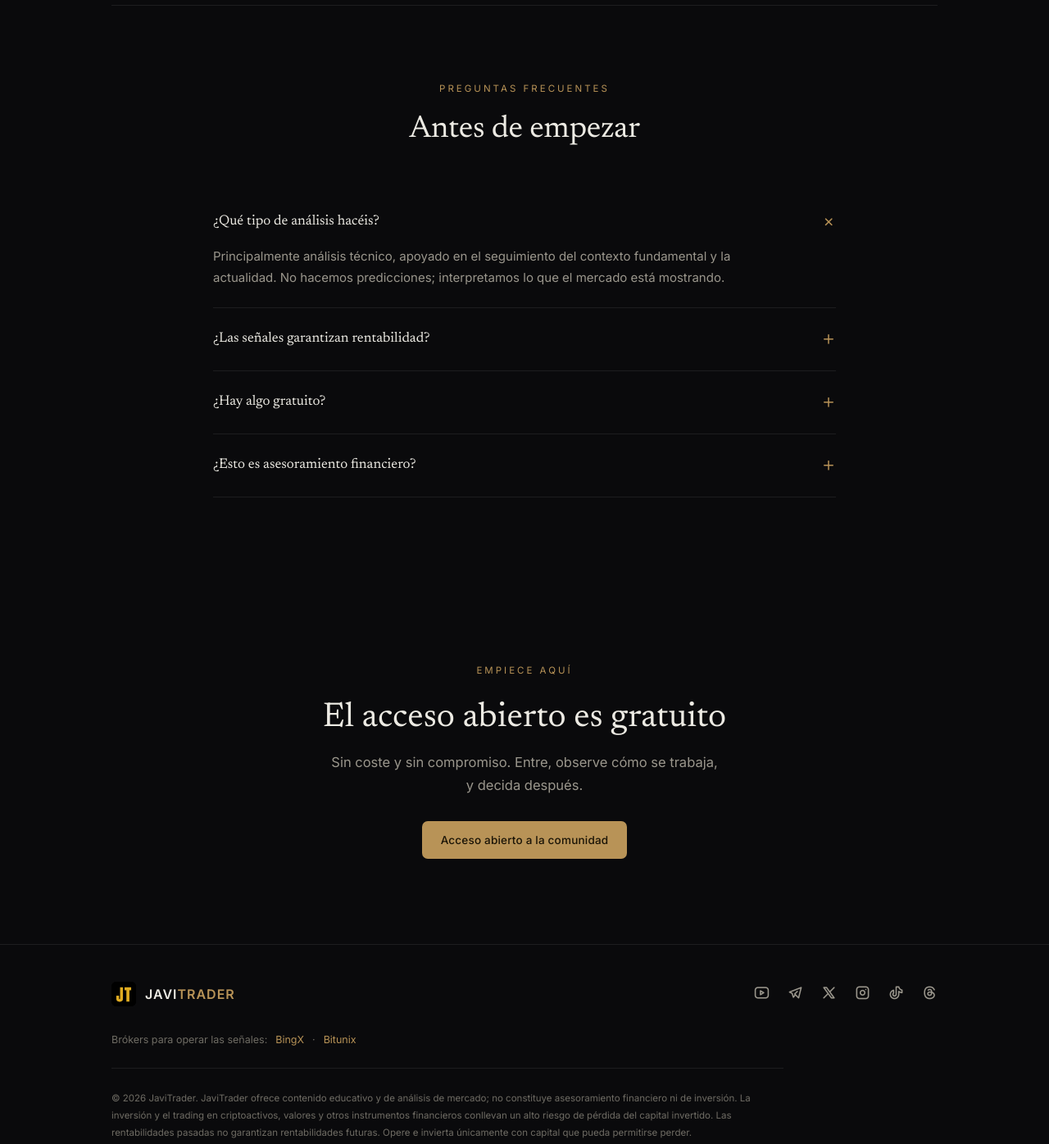
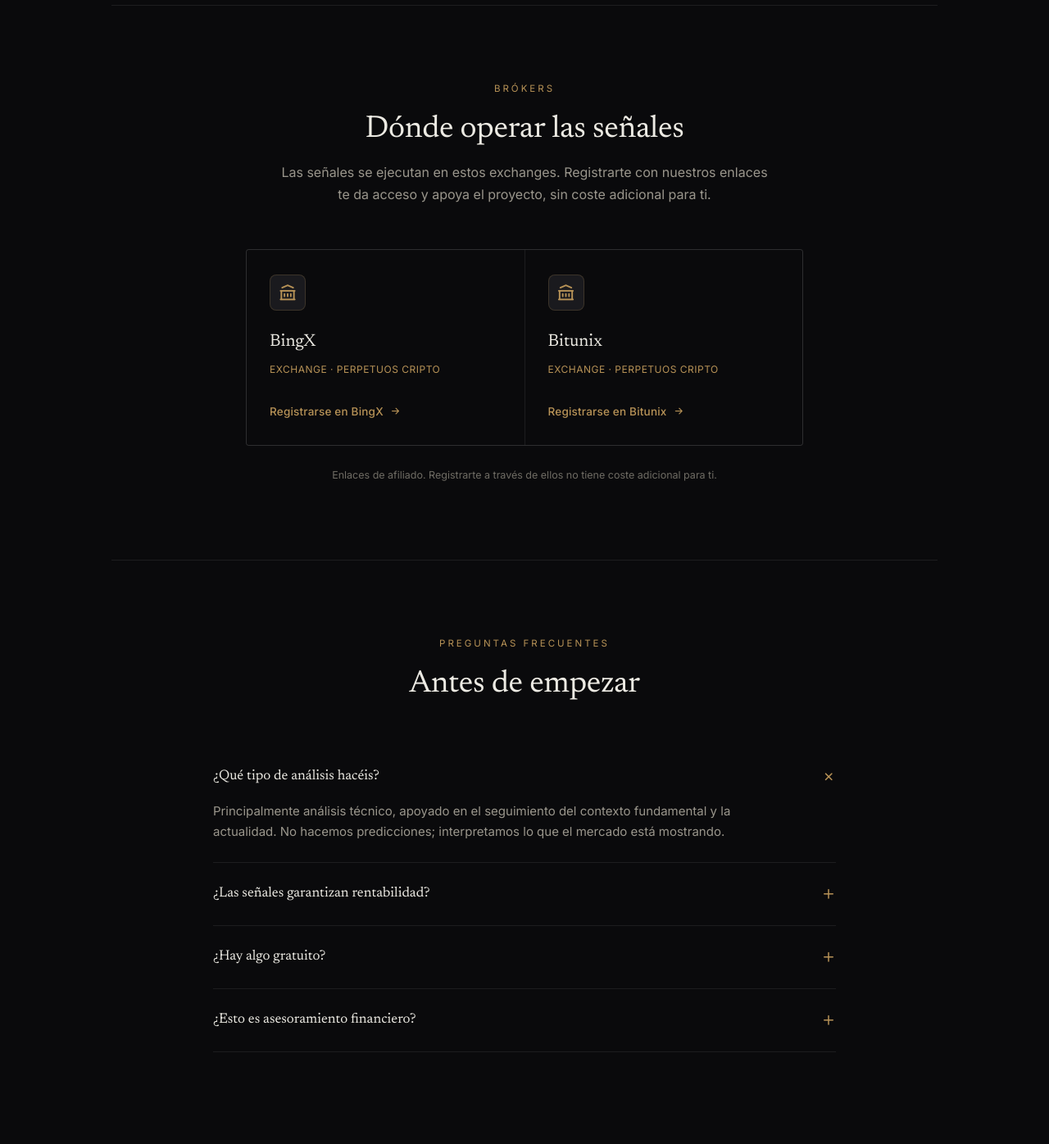
Before and after one commit to comerciante220600-ui/javitrader-hub, a plain HTML site: page index.html in a window 1280 px wide. Shown: the part 2560-3956 px from the top of the page at 82% size. Drawn offline with Linux system fonts and the light colour scheme.

Commit message:
Seccion de brokers (BingX/Bitunix) con CTA y aviso de afiliados; quita linea redundante del footer

```diff
--- a/index.html
+++ b/index.html
@@ -292,6 +292,29 @@
     </div>
   </section>
 
+  <section class="pad" id="brokers">
+    <div class="sec-head">
+      <span class="label">Brókers</span>
+      <h2 class="serif">Dónde operar las señales</h2>
+      <p>Las señales se ejecutan en estos exchanges. Registrarte con nuestros enlaces te da acceso y apoya el proyecto, sin coste adicional para ti.</p>
+    </div>
+    <div class="grid" style="max-width:680px; margin:0 auto;">
+      <a class="card live" href="https://bingxdao.com/partner/JaviTrade" target="_blank" rel="noopener">
+        <div class="card-top"><span class="icon"><i class="ti ti-building-bank"></i></span></div>
+        <h3>BingX</h3>
+        <div class="csub">Exchange · Perpetuos cripto</div>
+        <span class="cta" style="margin-top:10px;">Registrarse en BingX <i class="ti ti-arrow-right"></i></span>
+      </a>
+      <a class="card live" href="https://www.bitunix.com/register?vipCode=JaviTrader" target="_blank" rel="noopener">
+        <div class="card-top"><span class="icon"><i class="ti ti-building-bank"></i></span></div>
+        <h3>Bitunix</h3>
+        <div class="csub">Exchange · Perpetuos cripto</div>
+        <span class="cta" style="margin-top:10px;">Registrarse en Bitunix <i class="ti ti-arrow-right"></i></span>
+      </a>
+    </div>
+    <p style="text-align:center; font-size:12.5px; color:var(--txt-mute); margin-top:26px;">Enlaces de afiliado. Registrarte a través de ellos no tiene coste adicional para ti.</p>
+  </section>
+
   <section class="pad" id="faq">
     <div class="sec-head">
       <span class="label">Preguntas frecuentes</span>
@@ -344,12 +367,6 @@
         <a href="https://www.threads.com/@javintrader" target="_blank" rel="noopener" aria-label="Threads"><i class="ti ti-brand-threads"></i></a>
       </div>
     </div>
-    <div style="display:flex; align-items:center; gap:10px; font-size:12.5px; color:var(--txt-dim); padding-bottom:24px; flex-wrap:wrap;">
-      <span style="color:var(--txt-mute);">Brókers para operar las señales:</span>
-      <a href="https://bingxdao.com/partner/JaviTrade" target="_blank" rel="noopener" style="color:var(--gold);">BingX</a>
-      <span style="color:var(--txt-mute);">·</span>
-      <a href="https://www.bitunix.com/register?vipCode=JaviTrader" target="_blank" rel="noopener" style="color:var(--gold);">Bitunix</a>
-    </div>
     <p class="disclaimer">© 2026 JaviTrader. JaviTrader ofrece contenido educativo y de análisis de mercado; no constituye asesoramiento financiero ni de inversión. La inversión y el trading en criptoactivos, valores y otros instrumentos financieros conllevan un alto riesgo de pérdida del capital invertido. Las rentabilidades pasadas no garantizan rentabilidades futuras. Opere e invierta únicamente con capital que pueda permitirse perder.</p>
   </div>
 </footer>
```
